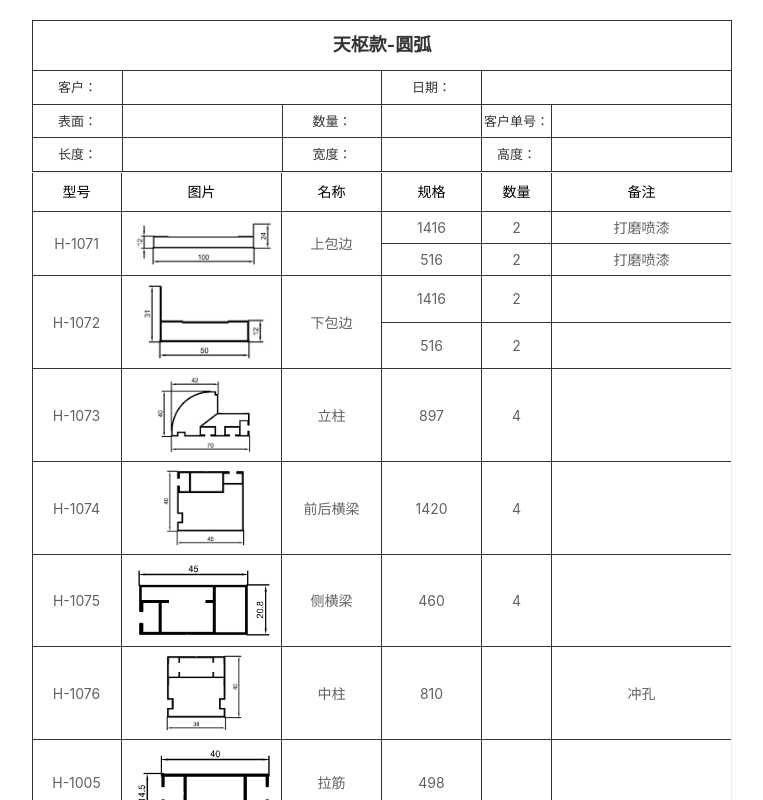
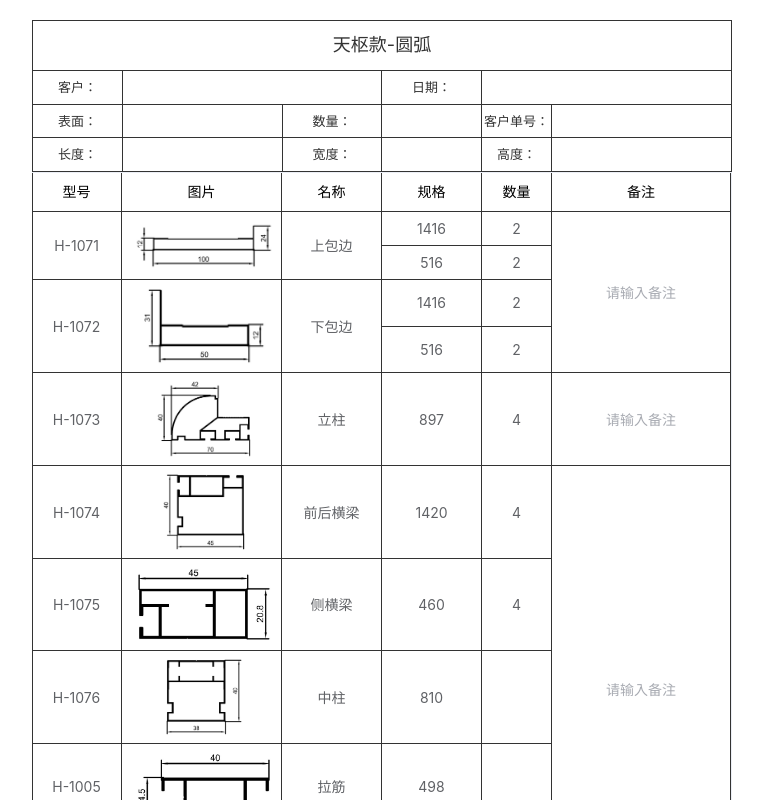
Before and after one commit to xmc0522/xihualvye, a Vue app in the folder xihualvye/: page / in a window 1280 px wide. Both pictures are taken after a click on the button "生成表格". Shown: the top 800 px of the page, without its empty margins (0-763 px from the left). Built offline with nearby package versions, Linux system fonts and the light colour scheme; the HTML template or start-up script is replaced by a standard one.

Commit message:
完善表格

```diff
--- a/xihualvye/src/biaoge/天枢款.vue
+++ b/xihualvye/src/biaoge/天枢款.vue
@@ -4,7 +4,7 @@
     <div class="table-title">天枢款-圆弧</div>
 
     <!-- 基本信息区 -->
-    <table class="info-table" border="1" cellspacing="0" cellpadding="0" style="text-align: center;">
+    <table class="info-table" border="1" cellspacing="0" cellpadding="0" style="text-align: center">
       <tr>
         <td class="label-cell">客户：</td>
         <td class="value-cell" colspan="2">{{ info.customer }}</td>
@@ -16,15 +16,15 @@
         <td class="value-cell" style="width: 160px">{{ info.surface }}</td>
         <td class="label-cell" style="width: 99px">数量：</td>
         <td class="value-cell" style="width: 100px">{{ info.quantity }}</td>
-        <td class="label-cell" style="padding: 0;width: 70px;">客户单号：</td>
-        <td class="value-cell" >{{ info.orderNo }}</td>
+        <td class="label-cell" style="padding: 0; width: 70px">客户单号：</td>
+        <td class="value-cell">{{ info.orderNo }}</td>
       </tr>
       <tr>
         <td class="label-cell">长度：</td>
         <td class="value-cell" style="width: 160px">{{ info.length }}</td>
         <td class="label-cell" style="width: 99px">宽度：</td>
         <td class="value-cell" style="width: 99px">{{ info.width }}</td>
-        <td class="label-cell" style="padding: 0;width: 70px;">高度：</td>
+        <td class="label-cell" style="padding: 0; width: 70px">高度：</td>
         <td class="value-cell">{{ info.height }}</td>
       </tr>
     </table>
@@ -36,23 +36,88 @@
       style="width: 100%"
       :span-method="mergeMethod"
       class="main-table"
-      :header-cell-style="{ background: '#fff', color: '#000', textAlign: 'center', fontWeight: 'normal' }"
+      :header-cell-style="{
+        background: '#fff',
+        color: '#000',
+        textAlign: 'center',
+        fontWeight: 'normal',
+      }"
       :cell-style="{ textAlign: 'center' }"
     >
       <el-table-column prop="xinghao" label="型号" width="90" />
-    <el-table-column prop="tupian" label="图片" width="160">
-      <template #default="{ row }">
-        <img v-if="row.tupian" :src="getImage(row.tupian)" :alt="row.tupian" class="table-img" />
-      </template>
-    </el-table-column>
+      <el-table-column prop="tupian" label="图片" width="160">
+        <template #default="{ row }">
+          <img v-if="row.tupian" :src="getImage(row.tupian)" :alt="row.tupian" class="table-img" />
+        </template>
+      </el-table-column>
       <el-table-column prop="mingcheng" label="名称" width="100" />
       <el-table-column prop="guige" label="规格" width="100" />
-      <el-table-column prop="shuliang" label="数量" width="70" />
-      <el-table-column prop="beizhu" label="备注" min-width="100" />
+      <el-table-column prop="shuliang" label="数量" width="70">
+        <template #default="{ row }">
+          <el-input
+            v-model="row.shuliang"
+            type="textarea"
+            :autosize="{ minRows: 1, maxRows: 2 }"
+            class="shuliang-input"
+            resize="none"
+          />
+        </template>
+      </el-table-column>
+      <el-table-column prop="beizhu" label="备注" width="179.5">
+        <template #default="{ row }">
+          <el-input
+            v-model="row.beizhu"
+            type="textarea"
+            :rows="1"
+            resize="none"
+            class="beizhu-input"
+            placeholder="请输入备注"
+          />
+        </template>
+      </el-table-column>
     </el-table>
 
+    <!-- 底部门板 -->
+    <table
+      v-if="doorPanelRows.length > 0"
+      class="door-panel-table"
+      border="1"
+      cellspacing="0"
+      cellpadding="0"
+    >
+      <tr v-for="(row, index) in doorPanelRows" :key="index">
+        <td class="value-cell" style="width: 250px">{{ row.name }}</td>
+        <td class="value-cell" style="width: 99px">{{ row.shuju1 }}</td>
+        <td class="value-cell" style="width: 100px">{{ row.shuju2 }}</td>
+        <td class="value-cell" style="width: 70px; text-align: center">
+          <el-input
+            v-model="row.shuliang"
+            type="textarea"
+            :autosize="{ minRows: 1, maxRows: 2 }"
+            class="shuliang-input"
+            resize="none"
+          />
+        </td>
+        <td class="value-cell beizhu-input">
+          <el-input
+            v-model="row.beizhu"
+            type="textarea"
+            :rows="1"
+            resize="none"
+            placeholder="请输入备注"
+          />
+        </td>
+      </tr>
+    </table>
+
     <!-- 配件表 -->
-    <table v-if="accessoryRows.length > 0" class="accessory-table" border="1" cellspacing="0" cellpadding="0">
+    <table
+      v-if="accessoryRows.length > 0"
+      class="accessory-table"
+      border="1"
+      cellspacing="0"
+      cellpadding="0"
+    >
       <tr>
         <td colspan="6" class="section-title">配件表</td>
       </tr>
@@ -100,7 +165,8 @@
 <script lang="ts" setup>
 import { useChangyongBiaoge } from '../ts/天枢款'
 
-const { info, filteredTableData, mergeMethod, accessoryRows, getImage } = useChangyongBiaoge()
+const { info, filteredTableData, mergeMethod, accessoryRows, doorPanelRows, getImage } =
+  useChangyongBiaoge()
 </script>
 
-<style scoped src="../css/常用表格.css"></style>
+<style scoped src="../css/天枢款.css"></style>
--- a/xihualvye/src/css/常用表格.css
+++ b/xihualvye/src/css/天枢款.css
@@ -8,7 +8,7 @@
 .table-title {
   text-align: center;
   font-size: 18px;
-  font-weight: bold;
+  /* font-weight: bold; */
   padding: 10px 0;
   border: 1px solid #333;
   border-bottom: none;
@@ -38,7 +38,7 @@
 
 .value-cell {
   text-align: center;
-  font-weight: bold;
+  /* font-weight: bold; */
 }
 
 /* 主数据表格 */
@@ -66,6 +66,21 @@
   border-color: #333;
 }
 
+/* 底部门板表 */
+.door-panel-table {
+  width: 100%;
+  border-collapse: collapse;
+  border-color: #333;
+  border-top: none;
+}
+
+.door-panel-table td {
+  padding: 6px 10px;
+  /* border: 1px solid #333; */
+  height: 32px;
+  text-align: center;
+}
+
 /* 配件表 */
 .accessory-table {
   width: 100%;
@@ -76,14 +91,14 @@
 
 .accessory-table td {
   padding: 6px 10px;
-  border: 1px solid #333;
+  /* border: 1px solid #333; */
   height: 32px;
   text-align: center;
 }
 
 .section-title {
   text-align: center;
-  font-weight: bold;
+  /* font-weight: bold; */
   font-size: 14px;
   background: #fff;
 }
@@ -107,7 +122,7 @@
 
 .remark-table td {
   padding: 6px 10px;
-  border: 1px solid #333;
+  /* border: 1px solid #333; */
   height: 32px;
   text-align: center;
 }
@@ -118,8 +133,8 @@
 }
 
 .remark-input :deep(.el-textarea__inner) {
-  color: blue;
-  font-weight: bold;
+  /* color: rgb(0, 0, 0); */
+  /* font-weight: bold; */
   font-size: 16px;
   text-align: center;
   border: none;
@@ -137,3 +152,26 @@
   display: block;
   margin: 2px auto;
 }
+
+/* 数量输入框样式 */
+.shuliang-input :deep(.el-textarea__inner) {
+  text-align: center;
+  /* color: rgb(0, 0, 0); */
+  /* font-weight: bold; */
+  box-shadow: none;
+  background: transparent;
+  border: none;
+  padding: 2px 4px;
+  resize: none;
+}
+
+.beizhu-input :deep(.el-textarea__inner) {
+  text-align: center;
+  /* color: rgb(0, 0, 0); */
+  /* font-weight: bold; */
+  box-shadow: none;
+  background: transparent;
+  border: none;
+  padding: 2px 4px;
+  resize: none;
+}
--- a/xihualvye/src/ts/天枢款.ts
+++ b/xihualvye/src/ts/天枢款.ts
@@ -1,6 +1,8 @@
 import { reactive, computed } from 'vue'
 import { useRoute } from 'vue-router'
 import { tableData } from './天枢款主表格数据'
+import { allAccessories } from './天枢款配件数据'
+import { doorPanelRows } from './天枢款底部门板数据'
 
 // 批量导入JPG文件夹下的所有图片
 const imageModules = import.meta.glob('../../JPG/*.jpg', {
@@ -48,10 +50,8 @@ export function useChangyongBiaoge() {
     length: (route.query.length as string) || '',
     width: (route.query.width as string) || '',
     height: (route.query.height as string) || '',
-    remark: '背留空',
+    remark: '',
   })
-
-
 
   // 根据不生成的名称过滤表格数据，并重新计算合并单元格
   const filteredTableData = computed(() => {
@@ -60,6 +60,49 @@ export function useChangyongBiaoge() {
 
     // 重新计算合并标记
     const result = filtered.map((row, index) => ({ ...row }))
+
+    // 先统计上包边和下包边的总行数
+    let shangXiaBaoBianStart = -1 // 上包边/下包边整体的起始索引
+    let shangXiaBaoBianCount = 0 // 上包边+下包边的总行数
+    for (let i = 0; i < result.length; i++) {
+      const row = result[i]
+      if (row && (row.mingcheng === '上包边' || row.mingcheng === '下包边')) {
+        if (shangXiaBaoBianStart === -1) {
+          shangXiaBaoBianStart = i
+        }
+        shangXiaBaoBianCount++
+      }
+    }
+    // 判断是否上包边和下包边同时存在（总行数 >= 4）
+    const shangXiaBaoBianTogether = shangXiaBaoBianCount >= 4
+
+    // 找到立柱和门料的索引，用于备注列合并
+    let liZhuIndex = -1
+    let menLiaoStartIndex = -1
+    for (let i = 0; i < result.length; i++) {
+      if (result[i] && result[i]!.mingcheng === '立柱') {
+        liZhuIndex = i
+      }
+      if (result[i] && result[i]!.mingcheng === '门料') {
+        menLiaoStartIndex = i
+        break
+      }
+    }
+
+    // 立柱到门料之间的备注列合并（立柱行不合并，从下一行开始）
+    if (liZhuIndex >= 0 && menLiaoStartIndex > liZhuIndex + 1) {
+      const beizhuMergeCount = menLiaoStartIndex - liZhuIndex - 1
+      const startRow = result[liZhuIndex + 1]
+      if (startRow) {
+        startRow._mergeBeizhu = beizhuMergeCount
+      }
+      for (let j = liZhuIndex + 2; j < menLiaoStartIndex; j++) {
+        if (result[j]) {
+          result[j]!._mergeBeizhu = 0
+        }
+      }
+    }
+
     for (let i = 0; i < result.length; i++) {
       const currentRow = result[i]
       if (!currentRow) continue
@@ -80,12 +123,50 @@ export function useChangyongBiaoge() {
       currentRow._mergeXinghao = count
       currentRow._mergeTupian = count
       currentRow._mergeMingcheng = count
+      currentRow._mergeShuliang = count
+
+      // 上包边、下包边、侧板的备注列合并逻辑
+      if (
+        currentRow.mingcheng === '上包边' ||
+        currentRow.mingcheng === '下包边' ||
+        currentRow.mingcheng === '侧板'
+      ) {
+        if (
+          shangXiaBaoBianTogether &&
+          (currentRow.mingcheng === '上包边' || currentRow.mingcheng === '下包边')
+        ) {
+          // 上包边+下包边同时存在时，备注列合并4行
+          if (i === shangXiaBaoBianStart) {
+            // 只有第一行设置合并，其他行设为0
+            currentRow._mergeBeizhu = shangXiaBaoBianCount
+            for (let j = 1; j < shangXiaBaoBianCount; j++) {
+              const targetRow = result[i + j]
+              if (targetRow) {
+                targetRow._mergeBeizhu = 0
+              }
+            }
+          } else {
+            currentRow._mergeBeizhu = 0
+          }
+        } else {
+          // 只有一个时，按原来的2行合并
+          currentRow._mergeBeizhu = count
+          for (let j = 1; j < count; j++) {
+            const mergedRow = result[i + j]
+            if (mergedRow) {
+              mergedRow._mergeBeizhu = 0
+            }
+          }
+        }
+      }
+
       for (let j = 1; j < count; j++) {
         const mergedRow = result[i + j]
         if (mergedRow) {
           mergedRow._mergeXinghao = 0
           mergedRow._mergeTupian = 0
           mergedRow._mergeMingcheng = 0
+          mergedRow._mergeShuliang = 0
         }
       }
       i += count - 1 // 跳过已处理的行
@@ -106,23 +187,17 @@ export function useChangyongBiaoge() {
       }
     }
 
+    // 对备注列(5)进行合并（上包边、下包边、侧板）
+    if (columnIndex === 5) {
+      if (row._mergeBeizhu > 0) {
+        return { rowspan: row._mergeBeizhu, colspan: 1 }
+      } else if (row._mergeBeizhu === 0) {
+        return { rowspan: 0, colspan: 0 }
+      }
+    }
+
     return { rowspan: 1, colspan: 1 }
   }
-
-  // 完整配件数据映射（名称 -> 默认数量）
-  const allAccessories: { name: string; value: string }[] = [
-    { name: '上包转角', value: '4' },
-    { name: '下包转角', value: '4' },
-    { name: '三卡锁', value: '' },
-    { name: '堵头(分左右)', value: '' },
-    { name: '角码', value: '' },
-    { name: '反弹器', value: '' },
-    { name: '大弯铰链', value: '' },
-    { name: '直臂铰链', value: '4' },
-    { name: '铰链垫块', value: '4' },
-    { name: '4*10螺丝', value: '4' },
-    { name: '4*19螺丝', value: '4' },
-  ]
 
   // 根据value5选中的配件动态生成配件表行（每行3个配件，共6列）
   const accessoryRows = computed(() => {
@@ -150,5 +225,5 @@ export function useChangyongBiaoge() {
     return rows
   })
 
-  return { info, filteredTableData, mergeMethod, accessoryRows, getImage }
+  return { info, filteredTableData, mergeMethod, accessoryRows, doorPanelRows, getImage }
 }
--- a/xihualvye/src/ts/天枢款主表格数据.ts
+++ b/xihualvye/src/ts/天枢款主表格数据.ts
@@ -6,10 +6,12 @@ export const tableData = [
     mingcheng: '上包边',
     guige: '1416',
     shuliang: '2',
-    beizhu: '打磨喷漆',
+    beizhu: '',
     _mergeXinghao: 2,
     _mergeTupian: 2,
     _mergeMingcheng: 2,
+    _mergeBeizhu: 2,
+    _mergeShuliang: 2,
   },
   {
     xinghao: 'H-1071',
@@ -17,10 +19,12 @@ export const tableData = [
     mingcheng: '上包边',
     guige: '516',
     shuliang: '2',
-    beizhu: '打磨喷漆',
+    beizhu: '',
     _mergeXinghao: 0,
     _mergeTupian: 0,
     _mergeMingcheng: 0,
+    _mergeBeizhu: 0,
+    _mergeShuliang: 0,
   },
 
   {
@@ -33,6 +37,8 @@ export const tableData = [
     _mergeXinghao: 2,
     _mergeTupian: 2,
     _mergeMingcheng: 2,
+    _mergeBeizhu: 2,
+    _mergeShuliang: 2,
   },
   {
     xinghao: 'H-1072',
@@ -44,6 +50,8 @@ export const tableData = [
     _mergeXinghao: 0,
     _mergeTupian: 0,
     _mergeMingcheng: 0,
+    _mergeBeizhu: 0,
+    _mergeShuliang: 0,
   },
 
   {
@@ -56,6 +64,7 @@ export const tableData = [
     _mergeXinghao: 1,
     _mergeTupian: 1,
     _mergeMingcheng: 1,
+    _mergeShuliang: 1,
   },
 
   {
@@ -68,6 +77,7 @@ export const tableData = [
     _mergeXinghao: 1,
     _mergeTupian: 1,
     _mergeMingcheng: 1,
+    _mergeShuliang: 1,
   },
 
   {
@@ -80,6 +90,7 @@ export const tableData = [
     _mergeXinghao: 1,
     _mergeTupian: 1,
     _mergeMingcheng: 1,
+    _mergeShuliang: 1,
   },
 
   {
@@ -88,10 +99,11 @@ export const tableData = [
     mingcheng: '中柱',
     guige: '810',
     shuliang: '',
-    beizhu: '冲孔',
+    beizhu: '',
     _mergeXinghao: 1,
     _mergeTupian: 1,
     _mergeMingcheng: 1,
+    _mergeShuliang: 1,
   },
 
   {
@@ -104,6 +116,7 @@ export const tableData = [
     _mergeXinghao: 1,
     _mergeTupian: 1,
     _mergeMingcheng: 1,
+    _mergeShuliang: 1,
   },
 
   {
@@ -116,6 +129,7 @@ export const tableData = [
     _mergeXinghao: 1,
     _mergeTupian: 1,
     _mergeMingcheng: 1,
+    _mergeShuliang: 1,
   },
 
   {
@@ -124,10 +138,11 @@ export const tableData = [
     mingcheng: '门料',
     guige: '470.7',
     shuliang: '',
-    beizhu: '45度切',
+    beizhu: '',
     _mergeXinghao: 4,
     _mergeTupian: 4,
     _mergeMingcheng: 4,
+    _mergeShuliang: 4,
   },
   {
     xinghao: 'H-1077',
@@ -135,10 +150,11 @@ export const tableData = [
     mingcheng: '门料',
     guige: '875',
     shuliang: '',
-    beizhu: '一半冲孔',
+    beizhu: '',
     _mergeXinghao: 0,
     _mergeTupian: 0,
     _mergeMingcheng: 0,
+    _mergeShuliang: 0,
   },
   {
     xinghao: 'H-1077',
@@ -150,6 +166,8 @@ export const tableData = [
     _mergeXinghao: 0,
     _mergeTupian: 0,
     _mergeMingcheng: 0,
+    _mergeBeizhu: 2,
+    _mergeShuliang: 0,
   },
   {
     xinghao: 'H-1077',
@@ -161,5 +179,7 @@ export const tableData = [
     _mergeXinghao: 0,
     _mergeTupian: 0,
     _mergeMingcheng: 0,
+    _mergeBeizhu: 0,
+    _mergeShuliang: 0,
   },
 ]
--- /dev/null
+++ b/xihualvye/src/ts/天枢款底部门板数据.ts
@@ -0,0 +1,8 @@
+
+// 底部数据（门板、侧门板规格与数量）
+import { ref } from 'vue'
+export const doorPanelRows = ref([
+  { name: '门板', shuju1: '467.9', shuju2: '872.2', shuliang: '', beizhu: '' },
+  { name: '侧门板', shuju1: '467.9', shuju2: '872.2', shuliang: '2', beizhu: '' },
+  { name: '背板', shuju1: '467.9', shuju2: '872.2', shuliang: '', beizhu: '' },
+])
--- /dev/null
+++ b/xihualvye/src/ts/天枢款配件数据.ts
@@ -0,0 +1,16 @@
+
+
+// 完整配件数据映射（名称 -> 默认数量）
+  export const allAccessories: { name: string; value: string }[] = [
+    { name: '上包转角', value: '4' },
+    { name: '下包转角', value: '4' },
+    { name: '三卡锁', value: '' },
+    { name: '堵头(分左右)', value: '' },
+    { name: '角码', value: '' },
+    { name: '反弹器', value: '' },
+    { name: '大弯铰链', value: '' },
+    { name: '直臂铰链', value: '4' },
+    { name: '铰链垫块', value: '4' },
+    { name: '4*10螺丝', value: '4' },
+    { name: '4*19螺丝', value: '4' },
+  ]
--- a/xihualvye/src/zhuye.vue
+++ b/xihualvye/src/zhuye.vue
@@ -116,13 +116,13 @@ const formatDate = (date: Date | string) => {
   const year = d.getFullYear()
   const month = String(d.getMonth() + 1).padStart(2, '0')
   const day = String(d.getDate()).padStart(2, '0')
-  return `${year}年${month}月${day}日`
+  return `${year}/${month}/${day}`
 }
 
 const router = useRouter()
 const goToBiaoge = () => {
-  // 获取开始时间（value2是日期范围数组 [startDate, endDate]）
-  const startDate = Array.isArray(value2.value) && value2.value[0] ? formatDate(value2.value[0]) : ''
+  // 获取时间（value2是单个日期值）
+  const startDate = value2.value ? formatDate(value2.value) : ''
   router.push({
     path: '/biaoge1',
     query: {
```
